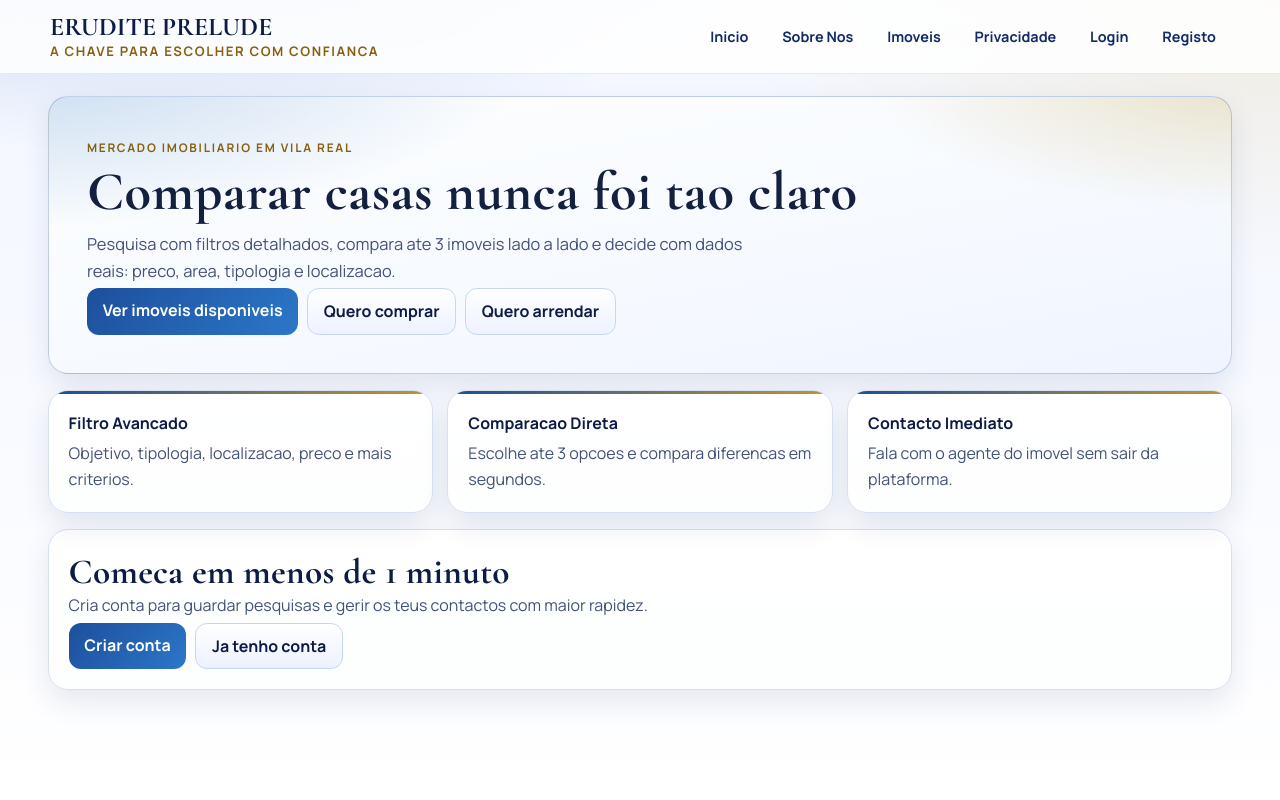
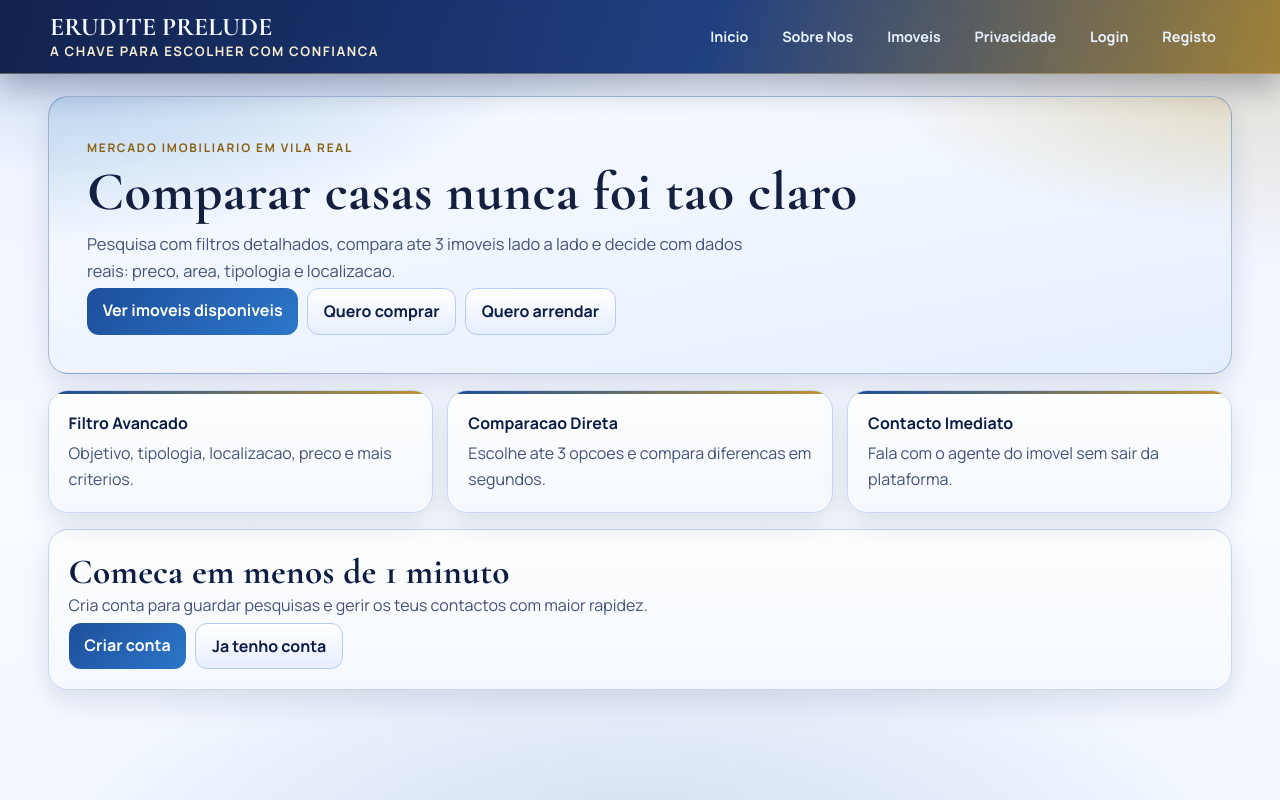
Before and after one commit to daniel11-01/Imobili-ria, a React (Vite) app in the folder frontend/: page / in a window 1280 px wide. Built offline with nearby package versions, Linux system fonts and the light colour scheme; no server answers.

Commit message:
style(frontend): reforcar gradiente e paleta visual profissional

```diff
--- a/frontend/src/assets/global.css
+++ b/frontend/src/assets/global.css
@@ -5,9 +5,11 @@
   --ink-800: #122a67;
   --ink-700: #1e4e95;
   --ink-500: #2f78c9;
+  --ink-300: #7faee4;
   --gold-700: #88600f;
   --gold-500: #be9634;
   --gold-300: #f0d88f;
+  --gold-100: #f7edd1;
   --line: #d7e0f2;
   --panel: #ffffff;
   --panel-soft: #f5f8ff;
@@ -34,9 +36,10 @@ body {
   font-family: "Manrope", "Segoe UI", sans-serif;
   color: var(--text-main);
   background:
-    radial-gradient(1200px 500px at 12% -15%, rgba(39, 94, 177, 0.28), transparent 55%),
-    radial-gradient(1000px 500px at 100% 0%, rgba(221, 186, 102, 0.2), transparent 55%),
-    linear-gradient(180deg, #f3f7ff 0%, #f7f9ff 42%, #ffffff 100%);
+    radial-gradient(1200px 560px at 14% -18%, rgba(36, 88, 166, 0.4), transparent 58%),
+    radial-gradient(1080px 560px at 103% -6%, rgba(190, 150, 52, 0.3), transparent 56%),
+    radial-gradient(980px 450px at 50% 108%, rgba(33, 83, 160, 0.16), transparent 62%),
+    linear-gradient(180deg, #eaf1ff 0%, #f2f6ff 36%, #f8fbff 62%, #f3f8ff 100%);
 }
 
 h1,
@@ -82,9 +85,11 @@ a {
   position: sticky;
   top: 0;
   z-index: 20;
-  border-bottom: 1px solid rgba(25, 51, 109, 0.1);
+  border-bottom: 1px solid rgba(229, 193, 108, 0.4);
   backdrop-filter: blur(14px);
-  background: rgba(255, 255, 255, 0.86);
+  background:
+    linear-gradient(105deg, rgba(10, 26, 69, 0.96) 0%, rgba(18, 52, 121, 0.94) 55%, rgba(150, 116, 34, 0.88) 100%);
+  box-shadow: 0 14px 30px rgba(8, 19, 51, 0.28);
 }
 
 .topbar-inner {
@@ -108,12 +113,12 @@ a {
   font-size: 1.6rem;
   font-weight: 700;
   line-height: 1;
-  color: var(--ink-900);
+  color: #f3f8ff;
   text-transform: uppercase;
 }
 
 .brand-name {
-  color: var(--gold-700);
+  color: var(--gold-100);
   font-size: 0.82rem;
   font-weight: 700;
   letter-spacing: 0.12em;
@@ -129,23 +134,37 @@ a {
 }
 
 .menu a,
-.link-btn {
+.topbar .link-btn {
   border: 1px solid transparent;
   border-radius: 999px;
   padding: 0.5rem 0.82rem;
   text-decoration: none;
   font-weight: 700;
   font-size: 0.9rem;
-  color: var(--ink-800);
+  color: #e9f2ff;
   background: transparent;
   cursor: pointer;
   transition: all 0.2s ease;
 }
 
 .menu a:hover,
+.topbar .link-btn:hover {
+  background: rgba(255, 255, 255, 0.13);
+  border-color: rgba(255, 255, 255, 0.22);
+}
+
+.link-btn {
+  border: none;
+  padding: 0;
+  background: transparent;
+  color: var(--ink-700);
+  font-weight: 700;
+  cursor: pointer;
+}
+
 .link-btn:hover {
-  background: rgba(29, 95, 181, 0.11);
-  border-color: rgba(29, 95, 181, 0.2);
+  color: var(--ink-900);
+  text-decoration: underline;
 }
 
 .page-shell {
@@ -156,11 +175,11 @@ a {
 }
 
 .card {
-  background: linear-gradient(180deg, #ffffff 0%, #fdfefe 100%);
-  border: 1px solid var(--line);
+  background: linear-gradient(180deg, #fdfefe 0%, #f5f9ff 100%);
+  border: 1px solid #c8d6f1;
   border-radius: 20px;
   padding: 1.25rem;
-  box-shadow: var(--shadow-soft);
+  box-shadow: 0 12px 28px rgba(16, 35, 89, 0.12);
 }
 
 .home-page,
@@ -172,11 +191,11 @@ a {
 
 .hero-panel {
   padding: clamp(1.5rem, 3vw, 2.4rem);
-  border-color: rgba(26, 79, 157, 0.24);
+  border-color: rgba(26, 79, 157, 0.34);
   background:
-    radial-gradient(1000px 340px at -5% -20%, rgba(47, 120, 201, 0.3), transparent 55%),
-    radial-gradient(600px 220px at 102% -10%, rgba(190, 150, 52, 0.28), transparent 65%),
-    linear-gradient(170deg, #fdfefe 0%, #f5f9ff 68%, #eff4ff 100%);
+    radial-gradient(1000px 360px at -6% -22%, rgba(47, 120, 201, 0.44), transparent 58%),
+    radial-gradient(620px 240px at 104% -10%, rgba(190, 150, 52, 0.34), transparent 66%),
+    linear-gradient(170deg, #f9fcff 0%, #edf4ff 66%, #e5eeff 100%);
 }
 
 .eyebrow {
@@ -300,9 +319,9 @@ a {
 }
 
 .btn-secondary {
-  background: linear-gradient(180deg, #ffffff 0%, #edf2ff 100%);
+  background: linear-gradient(180deg, #ffffff 0%, #e6eeff 100%);
   color: var(--ink-900);
-  border: 1px solid #c6d6f7;
+  border: 1px solid #b7ccf5;
 }
 
 .btn-secondary:hover {
@@ -382,7 +401,7 @@ a {
 }
 
 .catalog-intro-card {
-  border-color: rgba(34, 89, 171, 0.22);
+  border-color: rgba(34, 89, 171, 0.34);
 }
 
 .catalog-header {
@@ -412,12 +431,12 @@ a {
 }
 
 .advanced-filters {
-  border: 1px dashed #c7d5ee;
+  border: 1px dashed #adc3e9;
   border-radius: 14px;
   padding: 0.85rem;
   display: grid;
   gap: 0.8rem;
-  background: var(--panel-soft);
+  background: linear-gradient(180deg, #f7faff 0%, #edf3ff 100%);
 }
 
 .room-pills {
@@ -449,10 +468,10 @@ a {
 }
 
 .catalog-card {
-  border: 1px solid #d2dff4;
+  border: 1px solid #bdd0ef;
   border-radius: 16px;
   overflow: hidden;
-  background: #ffffff;
+  background: linear-gradient(180deg, #ffffff 0%, #f4f9ff 100%);
   box-shadow: var(--shadow-soft);
   transition: transform 0.2s ease, box-shadow 0.2s ease;
 }
@@ -472,7 +491,7 @@ a {
   display: grid;
   place-items: center;
   color: #64748b;
-  background: linear-gradient(140deg, #eef4ff 0%, #e5eefc 100%);
+  background: linear-gradient(140deg, #dae8ff 0%, #cfddf6 100%);
 }
 
 .catalog-body {
@@ -496,8 +515,8 @@ a {
 .compare-panel {
   border-color: rgba(175, 140, 52, 0.34);
   background:
-    radial-gradient(1100px 320px at -15% -50%, rgba(232, 210, 146, 0.2), transparent 60%),
-    linear-gradient(180deg, #fffefa 0%, #fffdf8 100%);
+    radial-gradient(1100px 320px at -15% -50%, rgba(232, 210, 146, 0.26), transparent 60%),
+    linear-gradient(180deg, #fffdf5 0%, #f6f7ff 100%);
 }
 
 .compare-panel-header {
```
